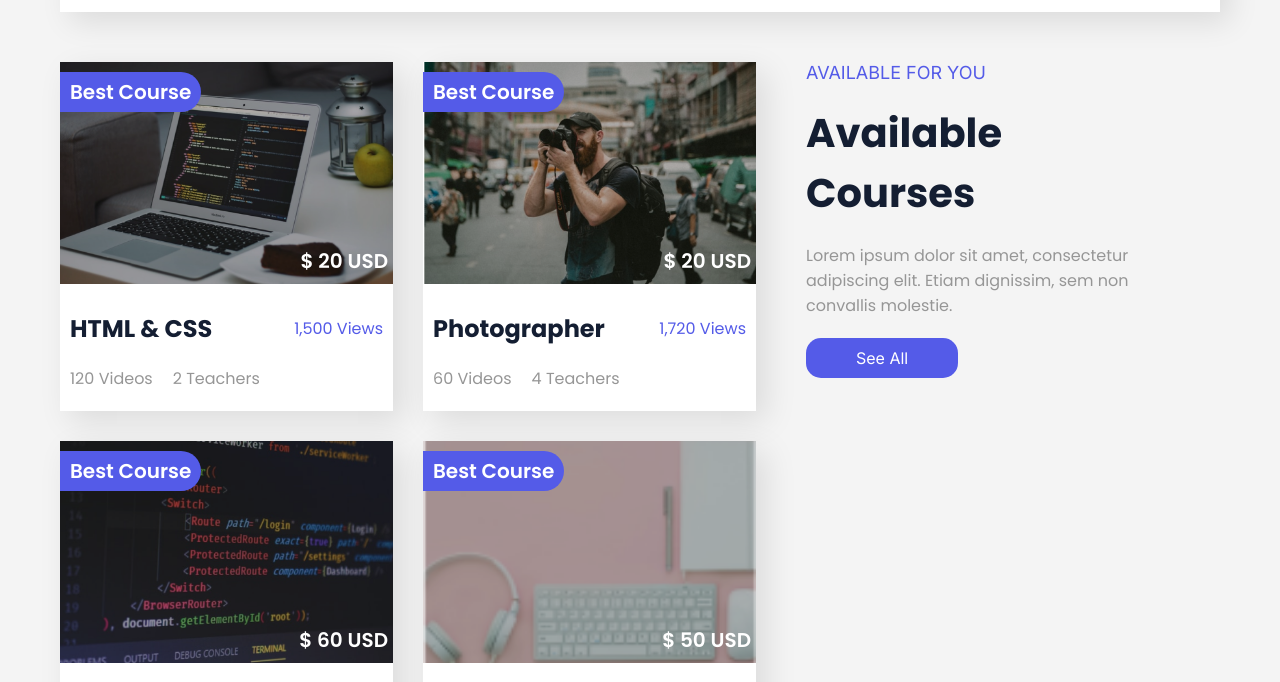
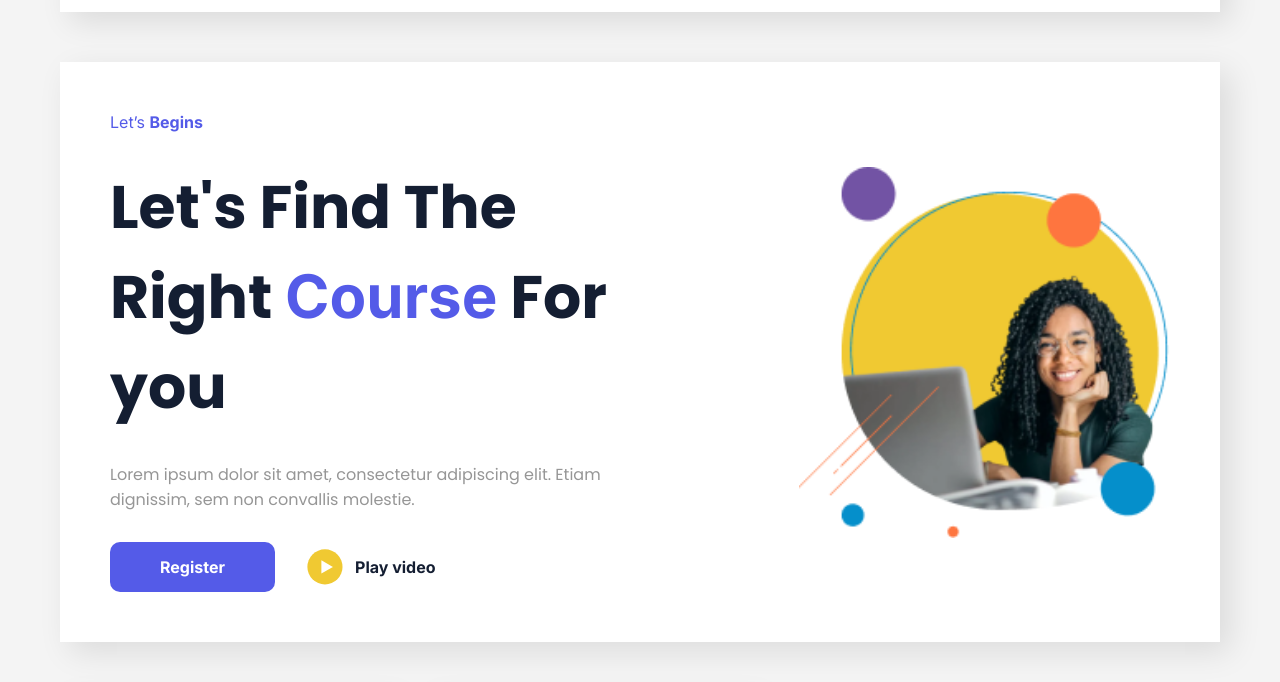
Before and after one commit to LaithGhnemat12302/courses_web_project, a plain HTML site: page index.html in a window 1280 px wide. Shown: the part 59-741 px from the top of the page. Drawn offline with Linux system fonts and the light colour scheme.

Commit message:
Background Section

```diff
--- a/assets/CSS/main.css
+++ b/assets/CSS/main.css
@@ -92,6 +92,82 @@ header .container .authentication .register {
   color: white;
   background-color: #545be8;
 }
+/* ############################################################### */
+/* ############################################################### */
+
+.background_section{
+    margin-top: 50px;
+}
+
+.background_section .container{
+    background-color: white;
+    display: flex;
+    justify-content: space-between;
+    align-items: center;
+    padding: 50px;
+    box-shadow: 10px 10px 30px 0px rgba(0, 0, 0, 0.1);
+}
+
+.background_section .container .start{
+    width: 50%;
+    display: flex;
+    flex-direction: column;
+    gap: 30px;
+}
+
+.background_section .start span{
+    font-family: "Inter", sans-serif;
+    color: #545BE8;
+}
+
+.background_section .start h1{
+    font-family: "Poppins", sans-serif;
+    font-size: 60px;
+    color: #141E32;
+}
+
+.background_section p{
+    color: #969696;
+}
+
+.background_section .text{
+    display: flex;
+    align-items: center;
+    gap: 30px;
+}
+
+.background_section .text a{
+    font-family: "Inter", sans-serif;
+    background-color: #545BE8;
+    color: #FFFFFF;
+    padding: 15px 50px;
+    border-radius: 10px;
+    font-weight: 700;
+}
+
+.background_section .text .video{
+    display: flex;
+    align-items: center;
+    gap: 10px;
+}
+
+.background_section .video svg{
+    width: 40px;
+    height: 40px;
+}
+
+.background_section .video span{
+    font-family: "Inter", sans-serif;
+    font-weight: 700;
+    color: #141E32;
+}
+
+.background_section .container img{
+    width: 35%;
+    aspect-ratio: 1/1;
+    object-fit: cover;
+}
+
 /* ############################################################### */
 /* ############################################################### */
 
--- a/index.html
+++ b/index.html
@@ -46,6 +46,31 @@
     <!-- ################################################################## -->
 
     <main>
+        <section class="background_section">
+            <div class="container">
+                <div class="start">
+                    <span>Let’s <strong>Begins</strong></span>
+                    <h1>Let's Find The Right <span>Course</span> For you</h1>
+                    <p>Lorem ipsum dolor sit amet, consectetur adipiscing elit. Etiam dignissim, sem non convallis molestie.</p>
+
+                    <div class="text">
+                        <a href="#">Register</a>
+                        <div class="video">
+                            <svg
+                                width="15" height="15" viewBox="0 0 15 15" fill="none" xmlns="http://www.w3.org/2000/svg">
+                                <circle cx="7.48227" cy="7.45865" r="6.58976" fill="#F0C932"/>
+                                <path d="M10.4682 7.45861L6.14367 9.95538V4.96184L10.4682 7.45861Z" fill="white"/>
+                            </svg>
+
+                            <span>Play video</span>
+                        </div>
+                    </div>
+                </div>
+
+                <img src="./assets/Images/public/background-img.png" alt="Background Image">
+            </div>
+        </section>
+
         <section class="courses_section">
             <div class="container">
                 <div class="courses">
```
Also changed, not shown: assets/Images/public/background-img.png (added).
